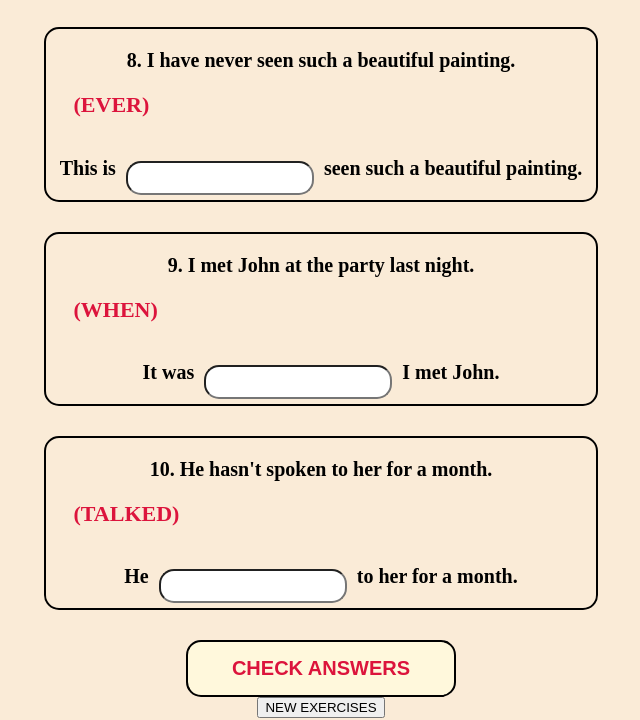
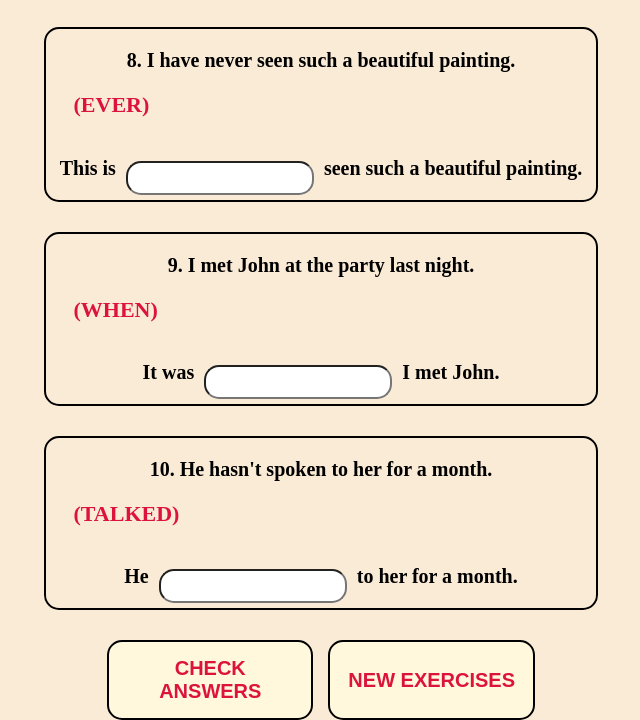
Before and after one commit to ghingho007/english-exercise, a plain HTML site: page index.html in a window 1280 px wide. Shown: the part 1684-2404 px from the top of the page, without its empty margins (319-959 px from the left). Drawn offline with Linux system fonts and the light colour scheme.

Commit message:
style.css

```diff
--- a/style.css
+++ b/style.css
@@ -72,7 +72,12 @@ hr {
     text-align: center;
 }
 
-#check-ans {
+.button {
+    display: flex;
+    gap: 15px;
+}
+
+#check-ans, #new-exercises {
     width: 80%;
     max-width: 270px;
     margin-top: 30px;
@@ -90,3 +95,8 @@ hr {
     background-color: rgb(224, 218, 200);
     cursor: pointer;
 }
+
+#new-exercises:hover {
+    background-color: rgb(224, 218, 200);
+    cursor: pointer;
+}
```
